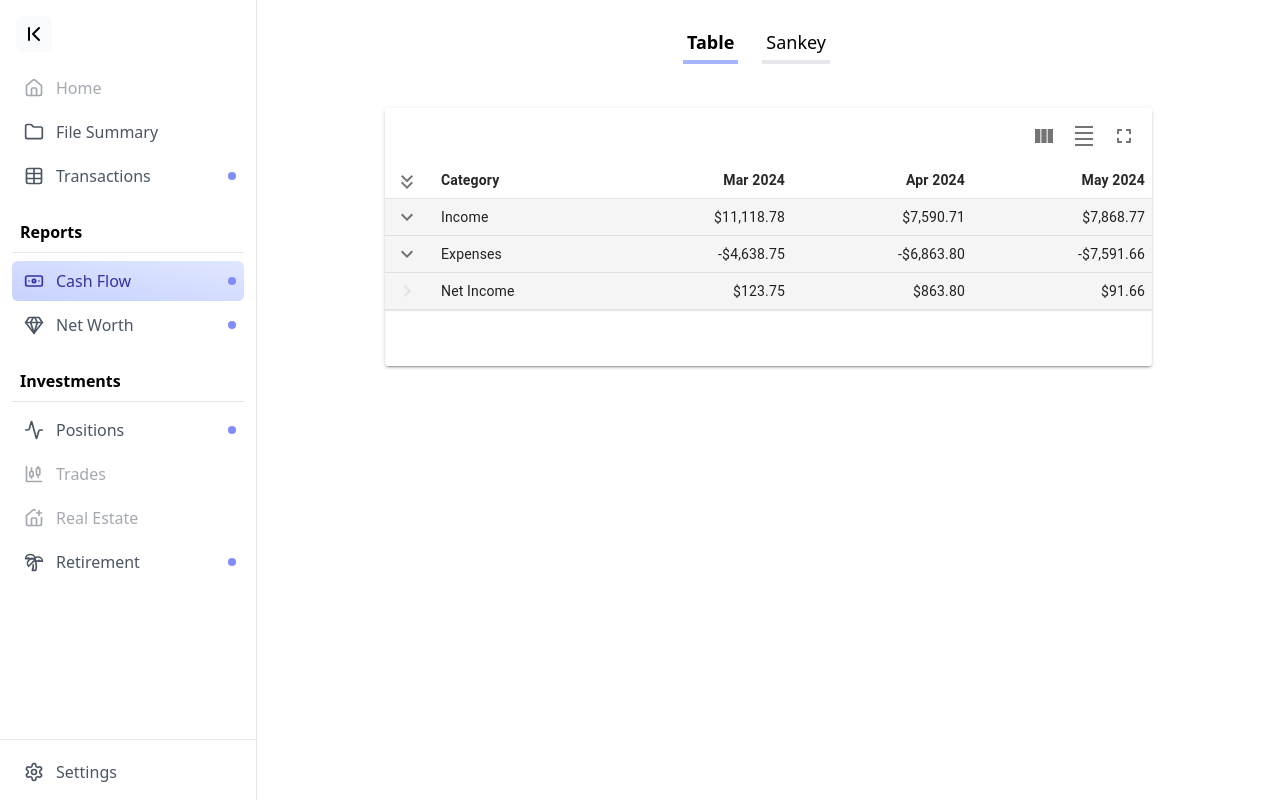
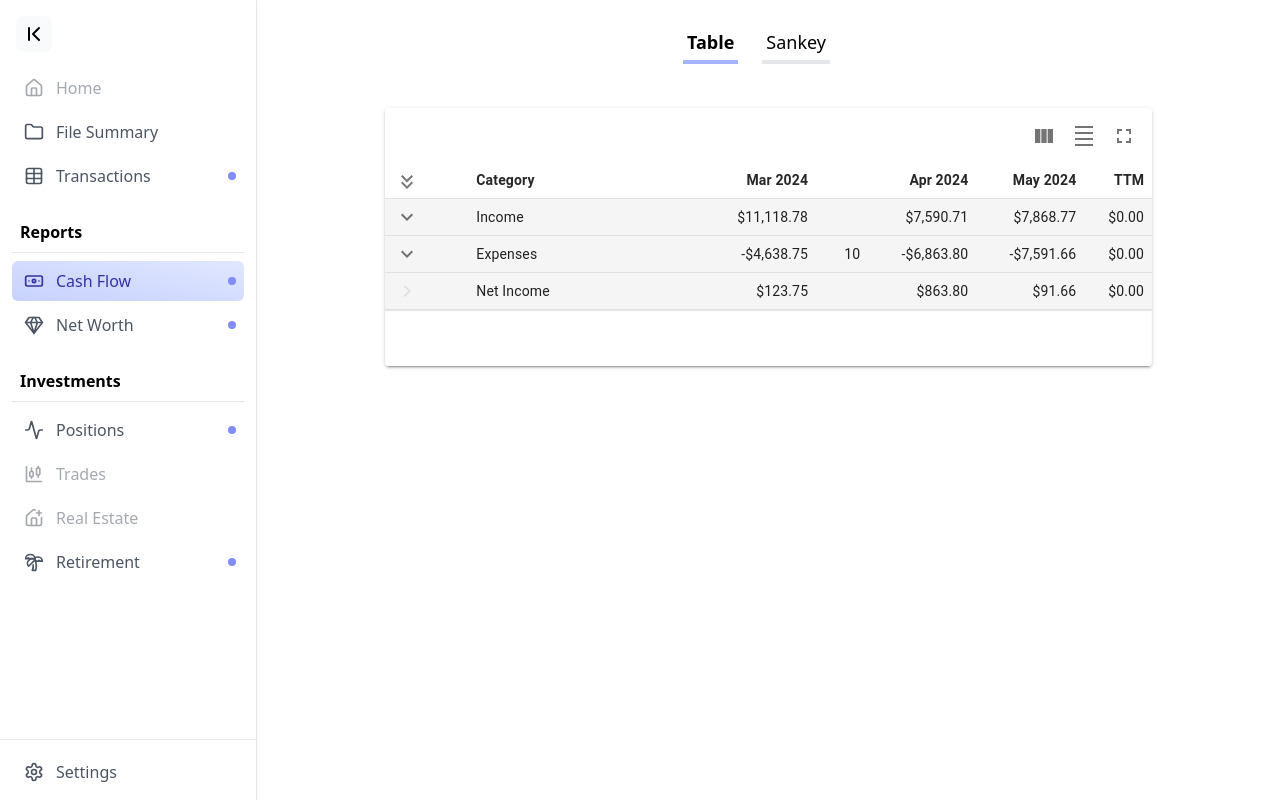
Before and after one commit to asburywg/portfolio-ui, a React (Create React App) app: page / in a window 1280 px wide. Built offline with nearby package versions, Linux system fonts and the light colour scheme; what axios-cache-interceptor would draw is missing.

Commit message:
percent example

```diff
--- a/src/components/CashFlowTable.js
+++ b/src/components/CashFlowTable.js
@@ -34,6 +34,7 @@ const data = [
   {
     "category": "Expenses",
     "2024-03": -4638.75,
+    "2024-03-perc": 10,
     "2024-04": -6863.8,
     "2024-05": -7591.659999999999,
     "subRows": [
@@ -93,7 +94,19 @@ const headers = [
     "accessorKey": "2024-03",
     "header": "2024-03",
     Cell: props => <div> {formatCurrency(props.renderedCellValue)} </div>,
-    // size: 20,
+    size: 20,
+    muiTableBodyCellProps: {
+      align: 'right'
+    },
+    muiTableHeadCellProps: {
+      align: 'right',
+    },
+  },
+  {
+    "accessorKey": "2024-03-perc",
+    "header": "",
+    // Cell: props => <div> {formatCurrency(props.renderedCellValue)} </div>,
+    size: 5,
     muiTableBodyCellProps: {
       align: 'right'
     },
@@ -105,7 +118,7 @@ const headers = [
     "accessorKey": "2024-04",
     "header": "2024-04",
     Cell: props => <div> {formatCurrency(props.renderedCellValue)} </div>,
-    // size: 20,
+    size: 20,
     muiTableBodyCellProps: {
       align: 'right',
     },
@@ -117,7 +130,7 @@ const headers = [
     "accessorKey": "2024-05",
     "header": "2024-05",
     Cell: props => <div> {formatCurrency(props.renderedCellValue)} </div>,
-    // size: 20,
+    size: 20,
     muiTableBodyCellProps: {
       align: 'right',
     },
@@ -129,7 +142,7 @@ const headers = [
     "accessorKey": "TTM",
     "header": "TTM",
     Cell: props => <div> {formatCurrency(props.renderedCellValue)} </div>,
-    // size: 20,
+    size: 20,
     muiTableBodyCellProps: {
       align: 'right',
     },
@@ -145,10 +158,11 @@ const CashFlowTable = () => {
   const [visibleColumns, setVisibleColumns] = useState(['category', '2024-03', '2024-04', '2024-05', 'TTM']);
 
   // const columns = useMemo(() => headers, []);
+  // .filter(col => visibleColumns.includes(col.accessorKey))
   const columns = useMemo(() => {
-    return headers.filter(col => visibleColumns.includes(col.accessorKey)).map(col => ({
+    return headers.map(col => ({
       ...col,
-      header: !(['TTM', 'Category'].includes(col.header)) ? formatDateHeader(col.header) : col.header,
+      header: !(['TTM', 'Category', ''].includes(col.header)) ? formatDateHeader(col.header) : col.header,
     }));
   }, []);
 
```
